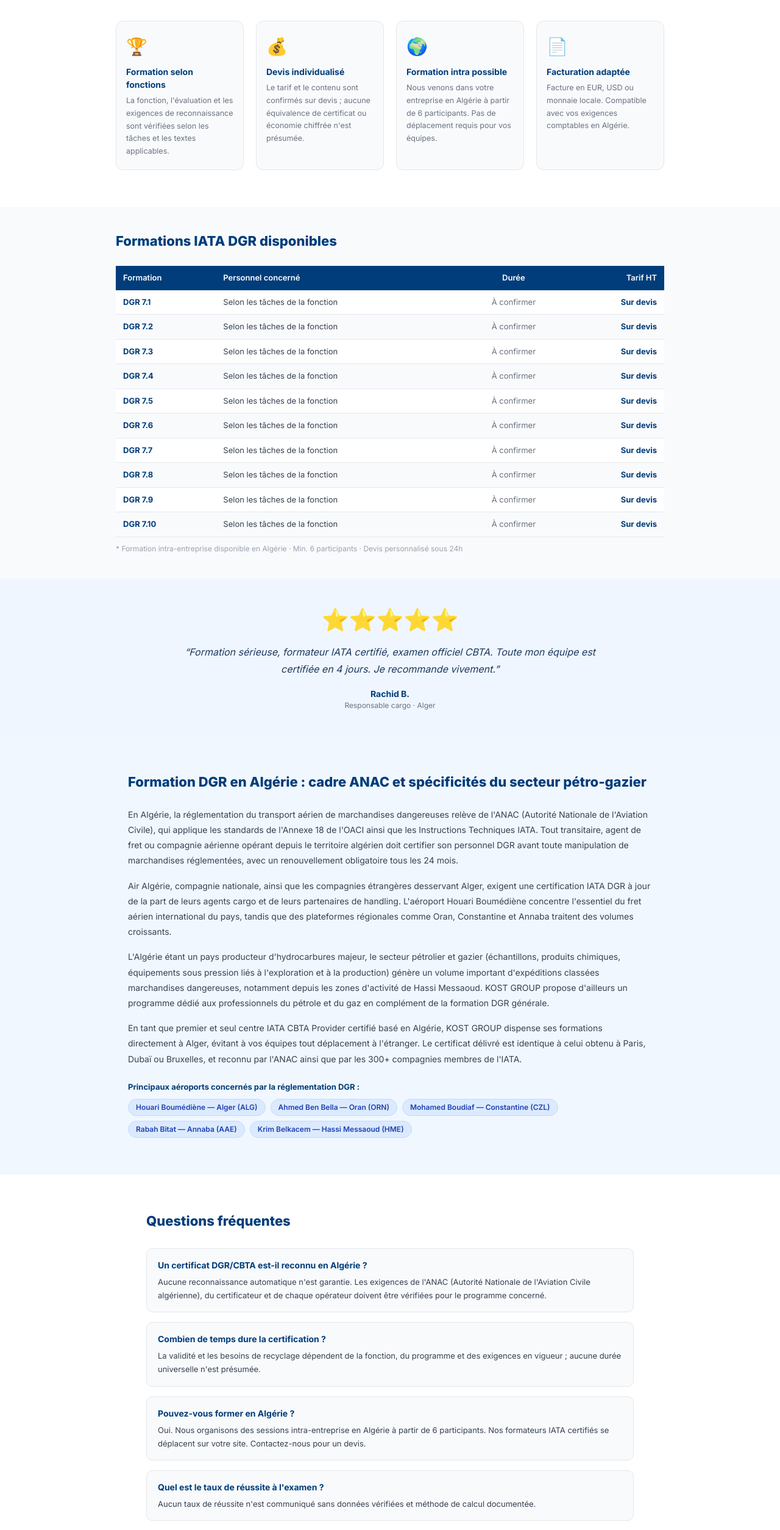
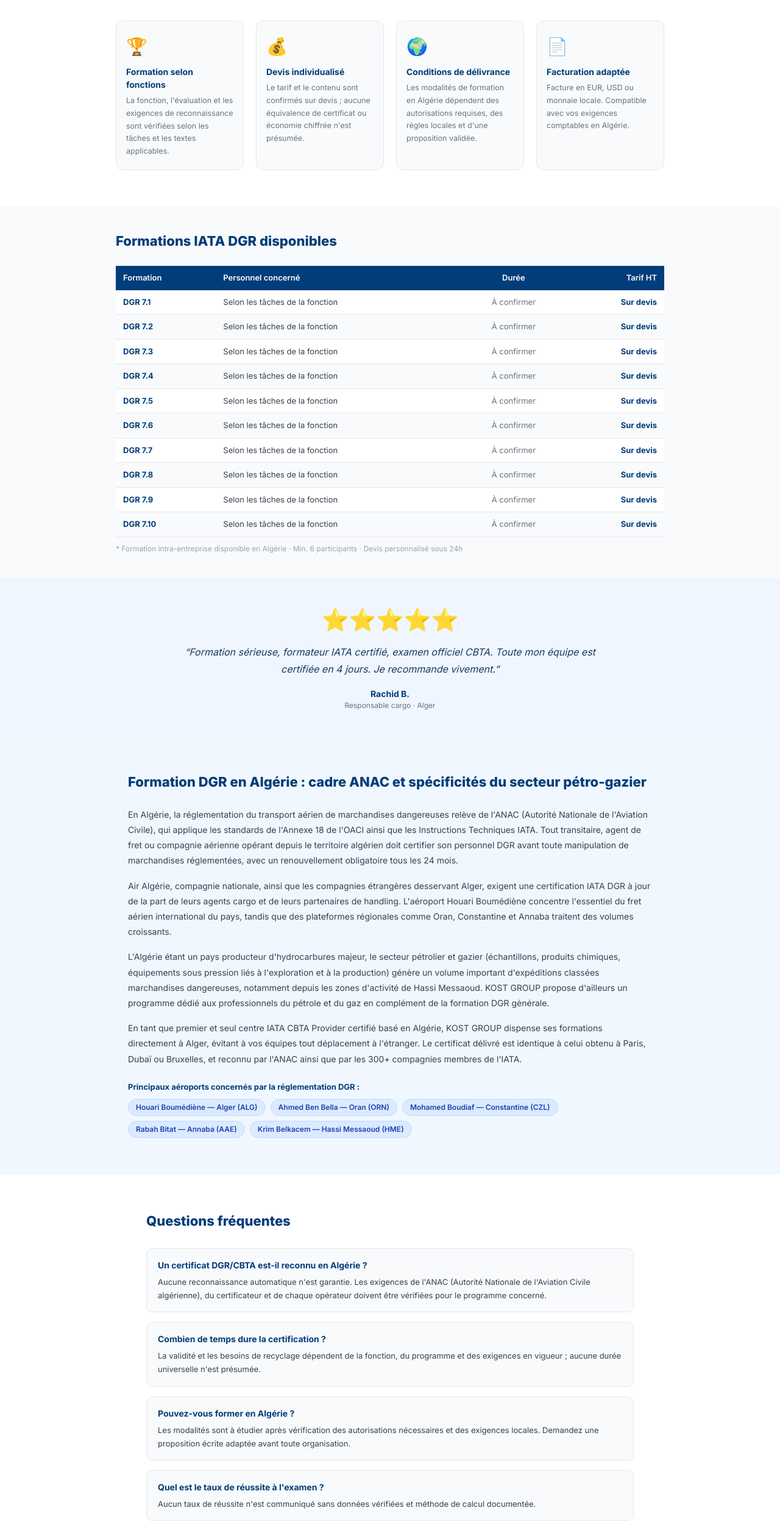
Before and after one commit to relaxsaadi/cbta, a Next.js app: page /formation-dgr-algerie in a window 1280 px wide. Shown: the part 804-3313 px from the top of the page at 61% size. Built offline with nearby package versions, Linux system fonts and the light colour scheme; no server answers.

Commit message:
fix(public-dgr): condition cross-border CBTA training on local and provider authorizations

```diff
--- a/components/CountryLandingPage.tsx
+++ b/components/CountryLandingPage.tsx
@@ -75,13 +75,13 @@ export default function CountryLandingPage({ data }: { data: CountryData }) {
     ? [
         { icon: "🏆", title: "Task-specific training", text: "The relevant DGR function, assessment route and recognition requirements are verified for actual duties and applicable authorities and operators." },
         { icon: "💰", title: "Individual proposal", text: "Course price and scope are confirmed in a written quotation; no equivalent certificate or price saving is presumed." },
-        { icon: "🌍", title: "We come to you", text: `On-site training in ${data.pays} from 6 participants. No travel required. Our certified trainers travel across Africa.` },
+        { icon: "🌍", title: "Delivery conditions", text: `Delivery options in ${data.pays} depend on applicable local requirements, provider authorization and a validated written proposal.` },
         { icon: "📄", title: "Local invoicing", text: `Invoice in EUR, USD or local currency. Compatible with your accounting requirements in ${data.pays}.` },
       ]
     : [
         { icon: "🏆", title: "Formation selon fonctions", text: "La fonction, l'évaluation et les exigences de reconnaissance sont vérifiées selon les tâches et les textes applicables." },
         { icon: "💰", title: "Devis individualisé", text: "Le tarif et le contenu sont confirmés sur devis ; aucune équivalence de certificat ou économie chiffrée n'est présumée." },
-        { icon: "🌍", title: "Formation intra possible", text: `Nous venons dans votre entreprise ${data.paysPreposition} ${data.pays} à partir de 6 participants. Pas de déplacement requis pour vos équipes.` },
+        { icon: "🌍", title: "Conditions de délivrance", text: `Les modalités de formation ${data.paysPreposition} ${data.pays} dépendent des autorisations requises, des règles locales et d'une proposition validée.` },
         { icon: "📄", title: "Facturation adaptée", text: `Facture en EUR, USD ou monnaie locale. Compatible avec vos exigences comptables ${data.paysPreposition} ${data.pays}.` },
       ];
 
@@ -89,13 +89,13 @@ export default function CountryLandingPage({ data }: { data: CountryData }) {
     ? [
         { q: `Is the DGR / CBTA certificate recognized in ${data.pays}?`, a: `Recognition is not automatic. Requirements of ${data.autoriteRegionale}, the issuing entity and each operator must be checked for the specific programme.` },
         { q: "How long is the certificate valid?", a: "Validity and recurrent training must be verified against the current rules, actual function and programme; there is no blanket validity claim." },
-        { q: `Can you deliver training in ${data.pays}?`, a: `Yes. We organize intra-company training sessions in ${data.pays} from 6 participants. Our IATA-certified trainers travel to your site. Contact us for a quote.` },
+        { q: `Can you deliver training in ${data.pays}?`, a: `Delivery can be assessed after verifying required authorizations and applicable local rules. Please request a scoped written proposal before making arrangements.` },
         { q: "What is the examination pass rate?", a: "No success rate is claimed without verified participant records and a documented calculation method." },
       ]
     : [
         { q: `Un certificat DGR/CBTA est-il reconnu ${data.paysPreposition} ${data.pays} ?`, a: `Aucune reconnaissance automatique n'est garantie. Les exigences de ${data.autoriteRegionale}, du certificateur et de chaque opérateur doivent être vérifiées pour le programme concerné.` },
         { q: "Combien de temps dure la certification ?", a: "La validité et les besoins de recyclage dépendent de la fonction, du programme et des exigences en vigueur ; aucune durée universelle n'est présumée." },
-        { q: `Pouvez-vous former ${data.paysPreposition} ${data.pays} ?`, a: `Oui. Nous organisons des sessions intra-entreprise ${data.paysPreposition} ${data.pays} à partir de 6 participants. Nos formateurs IATA certifiés se déplacent sur votre site. Contactez-nous pour un devis.` },
+        { q: `Pouvez-vous former ${data.paysPreposition} ${data.pays} ?`, a: `Les modalités sont à étudier après vérification des autorisations nécessaires et des exigences locales. Demandez une proposition écrite adaptée avant toute organisation.` },
         { q: "Quel est le taux de réussite à l'examen ?", a: "Aucun taux de réussite n'est communiqué sans données vérifiées et méthode de calcul documentée." },
         { q: `Y a-t-il une session prochainement ${data.paysPreposition} ${data.pays} ?`, a: `Des sessions inter-entreprises ont lieu régulièrement à Alger. Pour ${data.pays}, nous organisons des sessions intra à partir de 6 participants. Consultez le planning ou contactez-nous.` },
       ];
```
